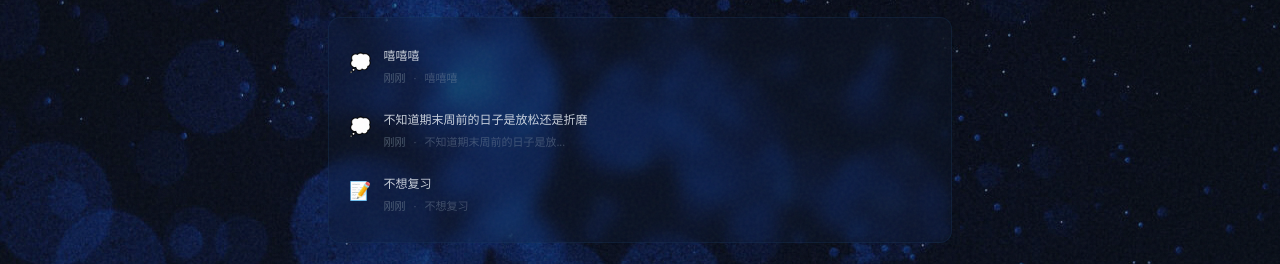
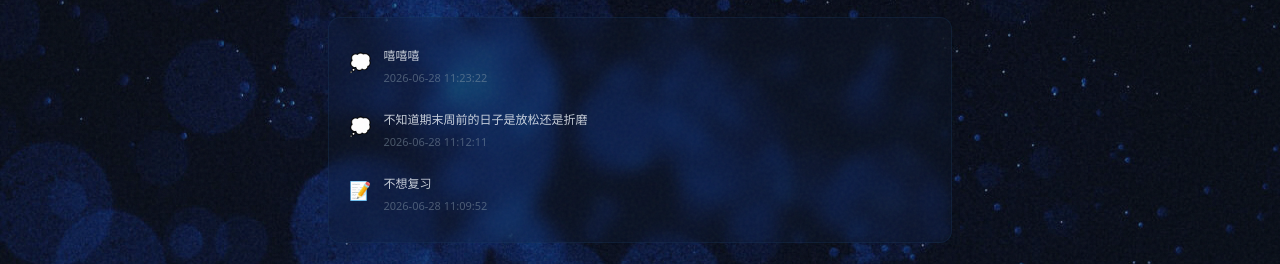
Before and after one commit to zoe843/ouo, a Next.js app: page /murmurs in a window 1280 px wide. Shown: the part 240-504 px from the top of the page. Built offline with nearby package versions, Linux system fonts and the light colour scheme.

Commit message:
show exact datetime instead of relative time

```diff
--- a/components/MurmurCard.tsx
+++ b/components/MurmurCard.tsx
@@ -1,9 +1,6 @@
 import type { Murmur } from "@/lib/murmurs";
 
 export default function MurmurCard({ murmur }: { murmur: Murmur }) {
-  // 生成一个基于 body 内容的摘要作为标题（取前几个字）
-  const summary = murmur.body.slice(0, 12) + (murmur.body.length > 12 ? "..." : "");
-
   return (
     <article className="group relative py-3 px-1 border-b border-[var(--border)]/20 last:border-b-0 transition-all duration-300 hover:pl-2">
       <div className="flex gap-3">
@@ -14,34 +11,11 @@
           <p className="text-xs text-[var(--foreground)]/85 leading-relaxed">
             {murmur.body}
           </p>
-          <div className="flex items-center gap-2 mt-1">
-            <time className="text-[11px] text-[var(--muted)]/50">
-              {formatRelativeTime(murmur.datetime)}
-            </time>
-            <span className="text-[11px] text-[var(--muted)]/40">·</span>
-            <span className="text-[11px] text-[var(--muted)]/40 truncate">{summary}</span>
-          </div>
+          <time className="text-[11px] text-[var(--muted)]/50 mt-1 block">
+            {murmur.datetime}
+          </time>
         </div>
       </div>
     </article>
   );
 }
-
-/** 将 ISO datetime 转为友好相对时间 */
-function formatRelativeTime(datetime: string): string {
-  const now = new Date();
-  const d = new Date(datetime);
-  const diffMs = now.getTime() - d.getTime();
-  const diffMin = Math.floor(diffMs / 60000);
-  const diffHour = Math.floor(diffMs / 3600000);
-  const diffDay = Math.floor(diffMs / 86400000);
-
-  if (diffMin < 1) return "刚刚";
-  if (diffMin < 60) return `${diffMin}分钟前`;
-  if (diffHour < 24) return `${diffHour}小时前`;
-  if (diffDay < 7) return `${diffDay}天前`;
-
-  const month = d.getMonth() + 1;
-  const day = d.getDate();
-  return `${month}月${day}日`;
-}
```
